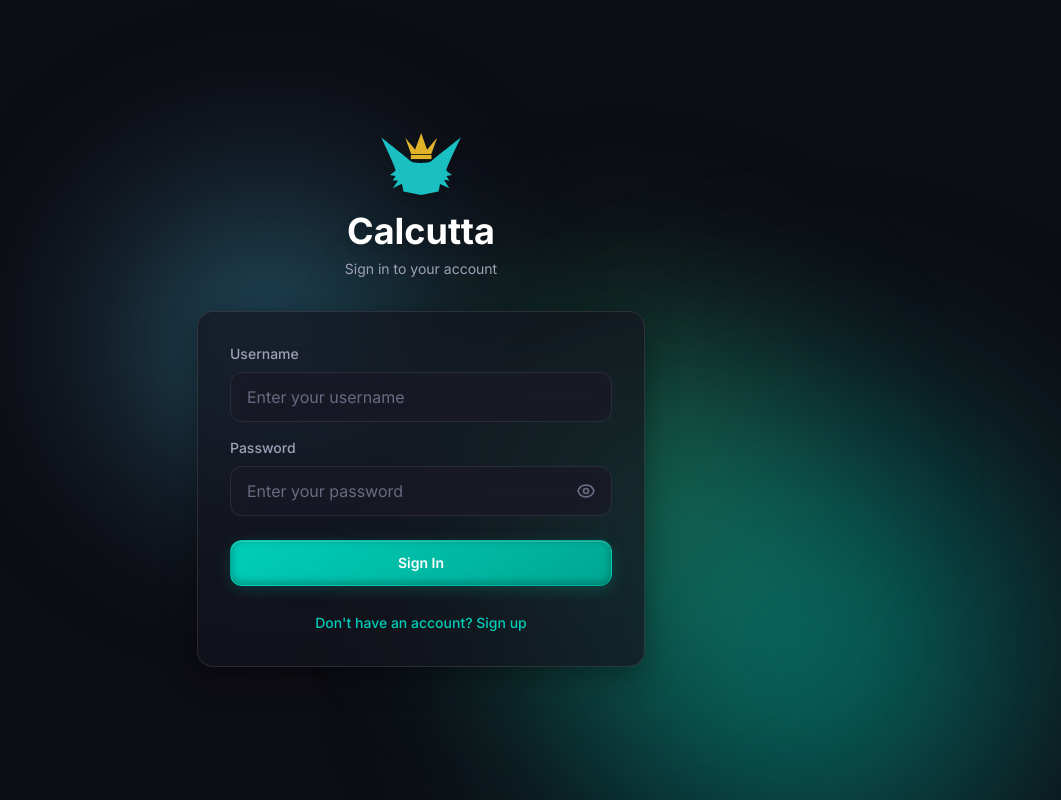
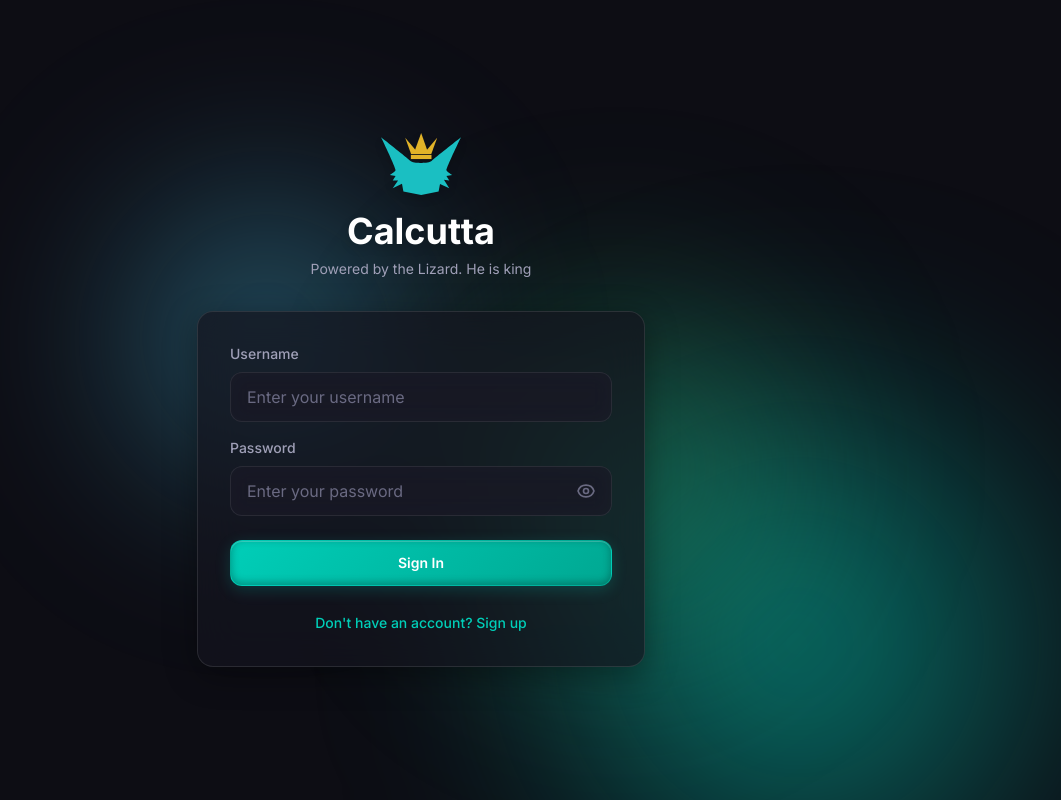
Before and after one commit to Jabramco/calcutta, a Next.js app: page /login in a window 1280 px wide. Shown: the whole page, without its empty margins (219-1280 px from the left). Built offline with nearby package versions, Linux system fonts and the light colour scheme.

Commit message:
Update login page subtitle - All hail the Lizard King

```diff
--- a/app/login/page.tsx
+++ b/app/login/page.tsx
@@ -66,7 +66,7 @@ export default function LoginPage() {
             Calcutta
           </h2>
           <p className="text-[#a0a0b8] text-sm">
-            Sign in to your account
+            Powered by the Lizard. He is king
           </p>
         </div>
         <form className="mt-8 space-y-6 glass-card p-8 rounded-2xl" onSubmit={handleSubmit}>
```
